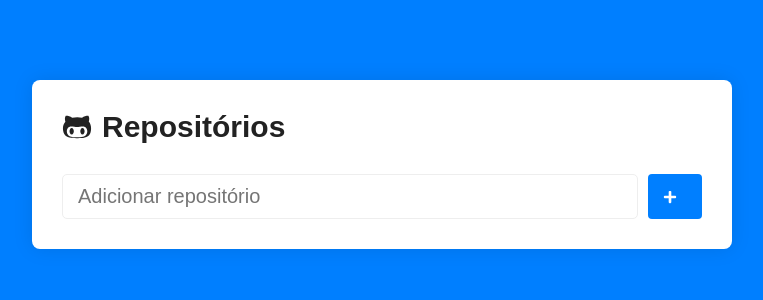
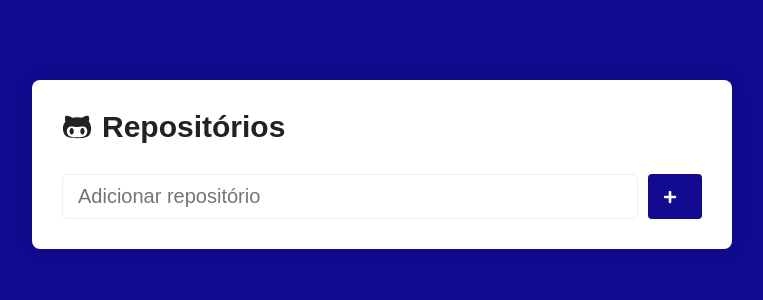
Before and after one commit to vilsonborges3/ReactJS, a React (Create React App) app: page / in a window 1280 px wide. Shown: the top 300 px of the page, without its empty margins (258-1021 px from the left). Built offline with nearby package versions, Linux system fonts and the light colour scheme.

Commit message:
adding repositories

```diff
--- a/package.json
+++ b/package.json
@@ -6,6 +6,7 @@
     "@testing-library/jest-dom": "^4.2.4",
     "@testing-library/react": "^9.3.2",
     "@testing-library/user-event": "^7.1.2",
+    "axios": "^0.19.2",
     "react": "^16.13.1",
     "react-dom": "^16.13.1",
     "react-icons": "^3.10.0",
--- a/src/pages/Main/index.js
+++ b/src/pages/Main/index.js
@@ -1,10 +1,44 @@
-import React from 'react';
+import React, { Component } from 'react';
 
-import { FaGithubAlt, FaPlus } from 'react-icons/fa';
+import { FaGithubAlt, FaPlus, FaSpinner } from 'react-icons/fa';
+
+import api from '../../services/api';
 
 import { Container, Form, SubmitButton } from './styles';
 
-function Main() {
+export default class Main extends Component {
+    state = {
+        newRepo: '',
+        repositories: [],
+        loading: false,
+    };
+
+    handleInputChange = (e) => {
+        this.setState({ newRepo: e.target.value });
+    };
+
+    handleSubmit = async (e) => {
+        e.preventDefault();
+
+        this.setState({ loading: true });
+
+        const { newRepo, repositories } = this.state;
+
+        const response = await api.get(`/repos/${newRepo}`);
+
+        const data = {
+            name: response.data.full_name,
+        };
+
+        this.setState({
+            repositories: [...repositories, data],
+            newRepo: '',
+            loading: false,
+        });
+    };
+
+    render() {
+        const { newRepo, loading } = this.state;
         return (
             <Container>
                 <h1>
@@ -12,14 +46,22 @@ function Main() {
                     Repositórios
                 </h1>
 
-            <Form onSubmit={() => {}}>
-                <input type="text" placeholder="Adicionar repositório" />
-                <SubmitButton>
+                <Form onSubmit={this.handleSubmit}>
+                    <input
+                        type="text"
+                        placeholder="Adicionar repositório"
+                        value={newRepo}
+                        onChange={this.handleInputChange}
+                    />
+                    <SubmitButton loading={loading}>
+                        {loading ? (
+                            <FaSpinner color="#FFF" size={14} />
+                        ) : (
                             <FaPlus color="#FFF" size={14} />
+                        )}
                     </SubmitButton>
                 </Form>
             </Container>
         );
     }
-
-export default Main;
+}
--- a/src/pages/Main/styles.js
+++ b/src/pages/Main/styles.js
@@ -1,4 +1,4 @@
-import styled from 'styled-components';
+import styled, { keyframes, css } from 'styled-components';
 
 export const Container = styled.div`
     max-width: 700px;
@@ -34,10 +34,21 @@ export const Form = styled.form`
     }
 `;
 
-export const SubmitButton = styled.button.attrs({
+const rotate = keyframes`
+    from {
+        transform: rotate(0deg);
+    }
+
+    to{
+        transform: rotate(360deg);
+    }
+`;
+
+export const SubmitButton = styled.button.attrs((props) => ({
     type: 'submit',
-})`
-    background: #007fff;
+    disabled: props.loading,
+}))`
+    background: #120a8f;
     border: 0;
     padding: 0 15px;
     margin-left: 10px;
@@ -46,4 +57,17 @@ export const SubmitButton = styled.button.attrs({
     display: flex;
     justify-content: center;
     align-items: center;
+
+    &[disabled] {
+        cursor: not-allowed;
+        opacity: 0.6;
+    }
+
+    ${(props) =>
+        props.loading &&
+        css`
+            svg {
+                animation: ${rotate} 2s linear infinite;
+            }
+        `}
 `;
--- /dev/null
+++ b/src/services/api.js
@@ -0,0 +1,7 @@
+import axios from 'axios';
+
+const api = axios.create({
+    baseURL: 'http://api.github.com',
+});
+
+export default api;
--- a/src/styles/global.js
+++ b/src/styles/global.js
@@ -13,7 +13,7 @@ export default createGlobalStyle`
     }
 
     body {
-        background: #007fff;
+        background: #120a8f;
         -webkit-font-smoothing: antialiased !important;
     }
 
```
Also changed, not shown: 1 other file (tests, documents, lock files or other folders). Lines whose indentation alone changed are shown as unchanged.
